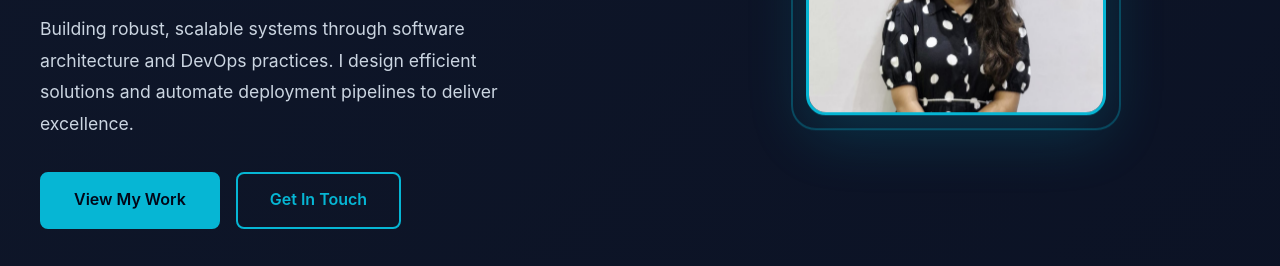
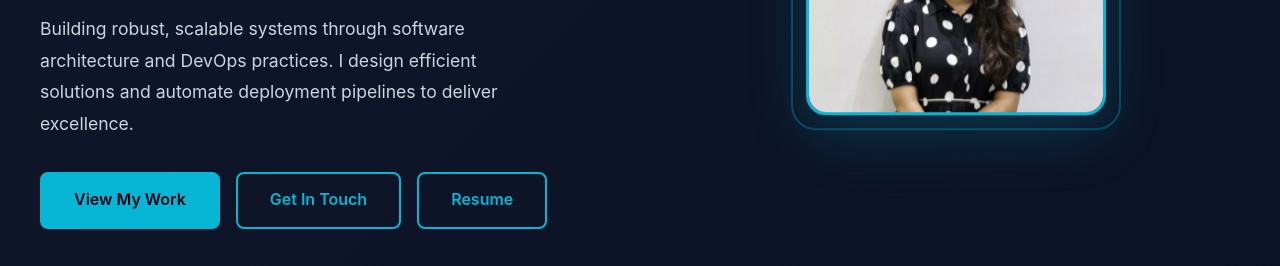
Before and after one commit to Snehareddy5566/portfolio, a plain HTML site: page index.html in a window 1280 px wide. Shown: the part 492-758 px from the top of the page. Drawn offline with Linux system fonts and the light colour scheme.

Commit message:
added resume button

```diff
--- a/index.html
+++ b/index.html
@@ -41,6 +41,7 @@
             <div class="hero-buttons">
                 <a href="#projects" class="btn btn-primary">View My Work</a>
                 <a href="#contact" class="btn btn-secondary">Get In Touch</a>
+                <a href="resume.pdf" target="_blank" class="btn btn-secondary resume-btn">Resume</a>
             </div>
             <div class="hero-socials">
                 <a href="https://www.linkedin.com/in/sneha-bobba/" target="_blank" class="social-link">
```
Also changed, not shown: 1 other file.
